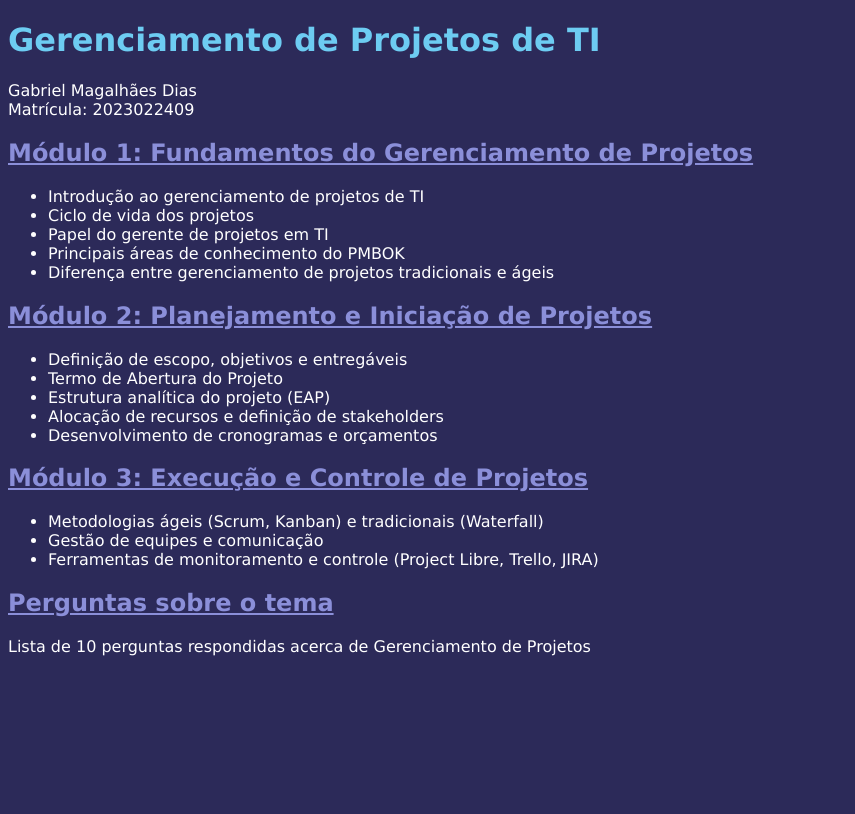
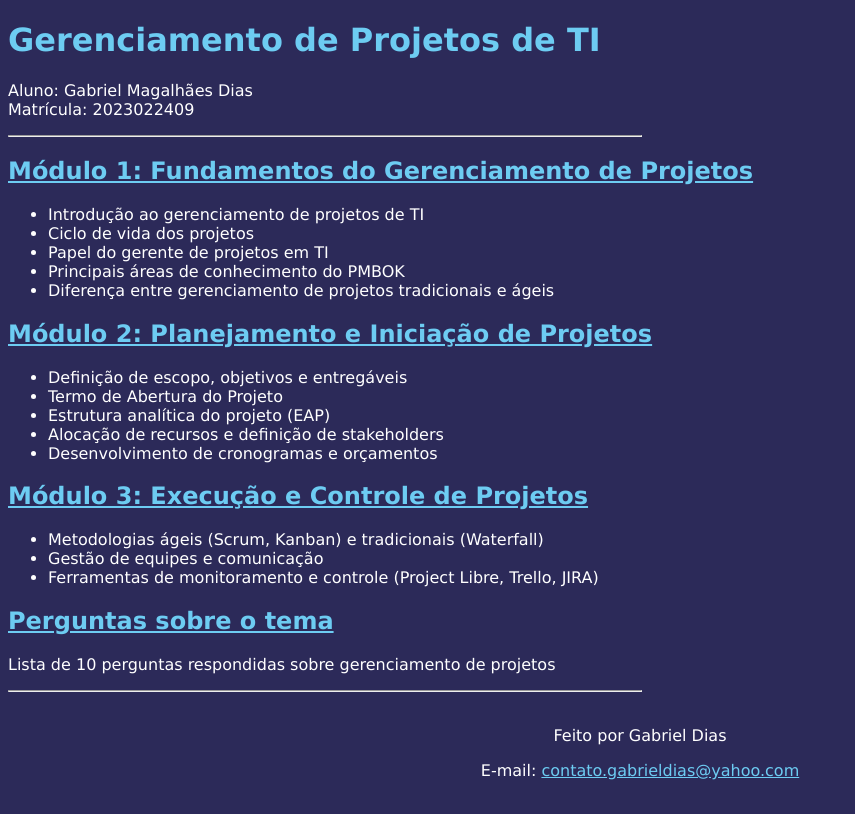
Before and after one commit to gabrel-dias/Web, a PHP site: page / in a window 1280 px wide. Shown: the whole page, without its empty margins (0-855 px from the left). Before the commit the page ends 656 px from the top, so only its background shows below. Run offline with PHP 8.4, Linux system fonts and the light colour scheme.

Commit message:
melhorando algumas coisas no css

```diff
--- a/CDL/Trabalho Projetos de TI/index.html
+++ b/CDL/Trabalho Projetos de TI/index.html
@@ -9,14 +9,16 @@
   <body id="index">
     <h1>Gerenciamento de Projetos de TI</h1>
     <p>
-      Gabriel Magalhães Dias <br />
+      Aluno: Gabriel Magalhães Dias <br />
       Matrícula: 2023022409
     </p>
+    <hr style="width: 50%" ; align="left" ; />
 
-
-    <div class="modulo">
     <h2>
-        <a href="modulo_1.html" target="_parent" title="Fundamentos do Gerenciamento de Projetos" id="link"
+      <a
+        href="modulo_1.html"
+        target="_parent"
+        title="Fundamentos do Gerenciamento de Projetos"
         >Módulo 1: Fundamentos do Gerenciamento de Projetos</a
       >
     </h2>
@@ -27,11 +29,12 @@
       <li>Principais áreas de conhecimento do PMBOK</li>
       <li>Diferença entre gerenciamento de projetos tradicionais e ágeis</li>
     </ul>
-    </div>
 
-    <div class="modulo">
     <h2>
-        <a href="modulo_2.html" target="_parent" title="Planejamento e Iniciação de Projetos"
+      <a
+        href="modulo_2.html"
+        target="_parent"
+        title="Planejamento e Iniciação de Projetos"
         >Módulo 2: Planejamento e Iniciação de Projetos</a
       >
     </h2>
@@ -42,11 +45,12 @@
       <li>Alocação de recursos e definição de stakeholders</li>
       <li>Desenvolvimento de cronogramas e orçamentos</li>
     </ul>
-    </div>
 
-    <div class="modulo">
     <h2>
-        <a href="modulo_3.html" target="_parent" title="Execução e Controle de Projetos"
+      <a
+        href="modulo_3.html"
+        target="_parent"
+        title="Execução e Controle de Projetos"
         >Módulo 3: Execução e Controle de Projetos</a
       >
     </h2>
@@ -57,14 +61,21 @@
         Ferramentas de monitoramento e controle (Project Libre, Trello, JIRA)
       </li>
     </ul>
-    </div>
-    <div class="modulo">
     <h2>
       <a href="perguntas.html" target="_parent" title="Perguntas"
         >Perguntas sobre o tema</a
       >
     </h2>
-      <p>Lista de 10 perguntas respondidas acerca de Gerenciamento de Projetos</p>
-    </div>
+    <p>Lista de 10 perguntas respondidas sobre gerenciamento de projetos</p>
+    <hr style="width: 50%" ; align="left" ; />
+    <footer>
+      <p>Feito por Gabriel Dias</p>
+      <p>
+        E-mail:
+        <a href="mailto:contato.gabrieldias@yahoo.com"
+          >contato.gabrieldias@yahoo.com</a
+        >
+      </p>
+    </footer>
   </body>
 </html>
--- a/CDL/Trabalho Projetos de TI/modulo_1.html
+++ b/CDL/Trabalho Projetos de TI/modulo_1.html
@@ -3,13 +3,13 @@
   <head>
     <meta charset="UTF-8" />
     <meta name="viewport" content="width=device-width, initial-scale=1.0" />
-    <link rel="stylesheet" href="style.css">
+    <link rel="stylesheet" href="style.css" />
     <title>Fundamentos do gerenciamento de projetos</title>
   </head>
-  <body>
+  <body id="modulo_1">
     <button><a href="index.html" target="_parent">Voltar ao índice</a></button>
     <h1>Fundamentos do Gerenciamento de Projetos</h1>
-    <hr>
+    <hr />
 
     <h2>Introdução ao gerenciamento de projetos de TI</h2>
     <h2>Ciclo de vida dos projetos</h2>
--- a/CDL/Trabalho Projetos de TI/style.css
+++ b/CDL/Trabalho Projetos de TI/style.css
@@ -10,15 +10,20 @@ h1 {
 }
 
 a {
-  color: #8b8fd9;
+  color: #6dccf2;
   transition: color 0.6s;
 }
 
 a:hover {
-  color: #6dccf2;
+  color: #65bf95;
 }
 
-.modulo {
+#modulo_1 {
   width: fit-content;
   height: fit-content;
 }
+
+footer {
+  padding: 10px;
+  text-align: center;
+}
```
Lines whose indentation alone changed are shown as unchanged.
